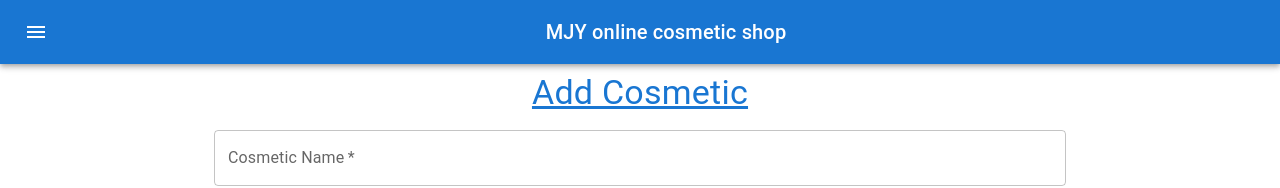
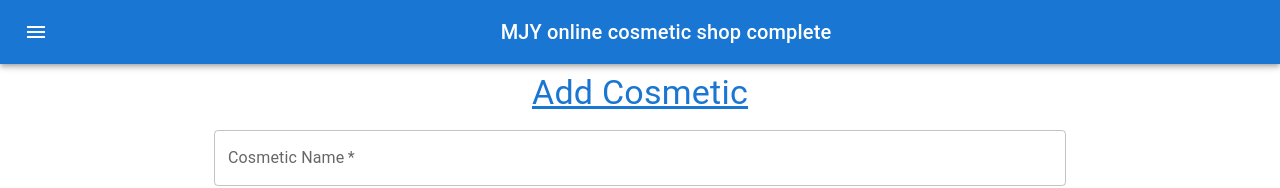
Before and after one commit to maengjae/MZCFinal, a React (Create React App) app: page / in a window 1280 px wide. Shown: the top 188 px of the page. Built offline with nearby package versions, Linux system fonts and the light colour scheme; no server answers.

Commit message:
pipeline

```diff
--- a/src/components/Appbar.js
+++ b/src/components/Appbar.js
@@ -21,7 +21,7 @@ export default function Appbar() {
             <MenuIcon />
           </IconButton>
           <Typography variant="h6" component="div" sx={{ flexGrow: 1 }}>
-            MJY online cosmetic shop
+            MJY online cosmetic shop complete
           </Typography>
         </Toolbar>
       </AppBar>
```
